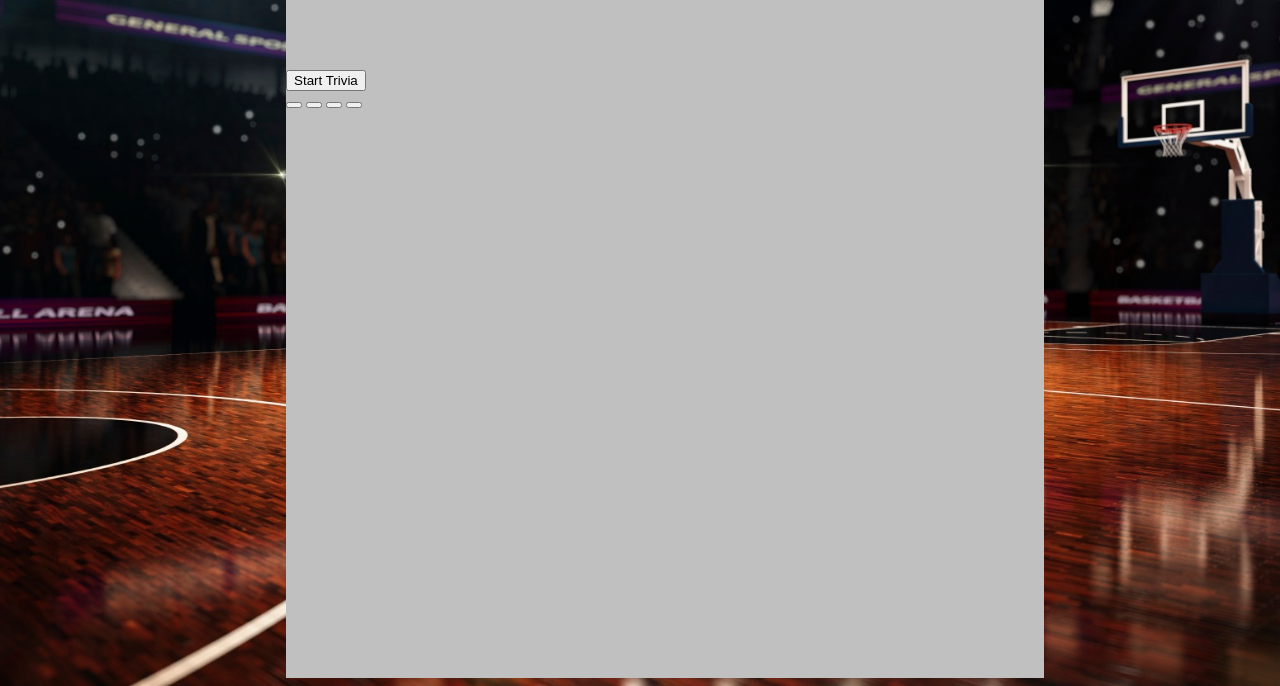
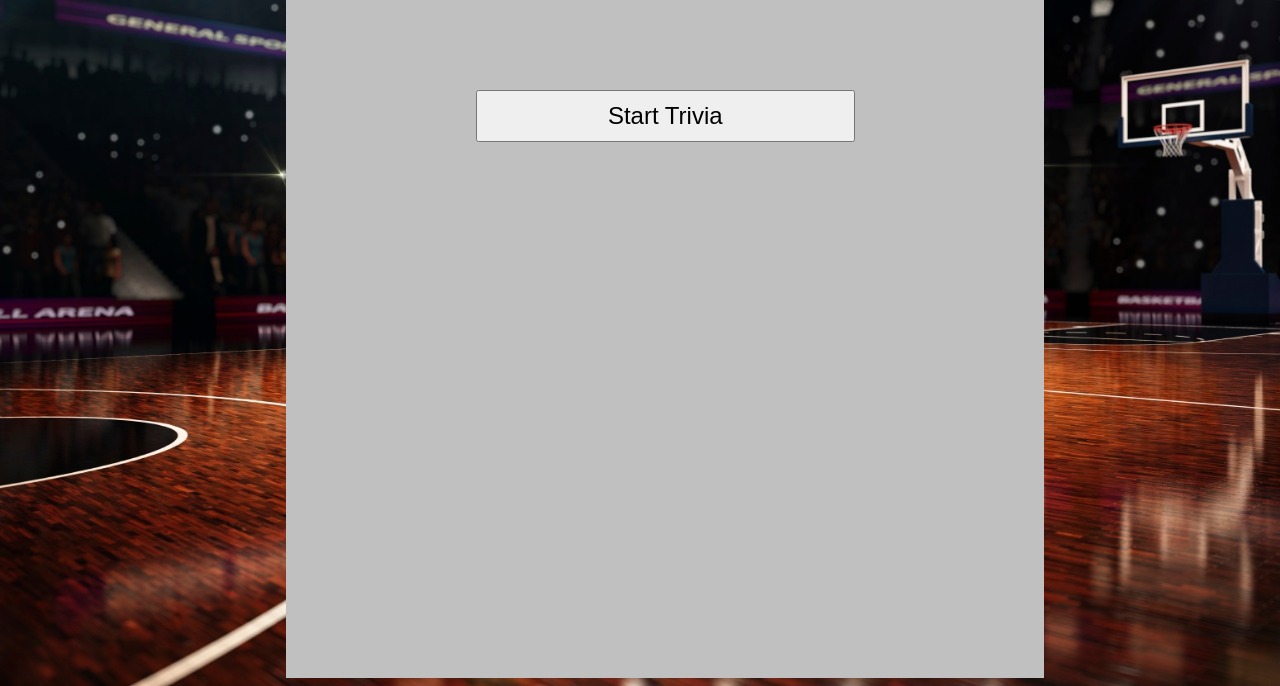
Before and after one commit to Victord90/TriviaGame, a plain HTML site: page index.html in a window 1280 px wide. Shown: the part 248-934 px from the top of the page. Drawn offline with nearby package versions, Linux system fonts and the light colour scheme.

Commit message:
added styling to the buttons

```diff
--- a/assets/css/style.css
+++ b/assets/css/style.css
@@ -24,3 +24,32 @@ body {
     color: blue;
     padding: 10px;
 }
+
+#starter {
+    margin-left: 25%;
+    margin-bottom: 15px;
+    position: relative;
+    text-align: center;
+    font-size: 24px;
+    color: black;
+    padding: 10px;
+    width: 50%;
+}
+
+#timer {
+    font-size: 36px;
+    color: blue;
+    padding: 10px;
+    text-align: center;
+}
+
+.answer {
+    margin-left: 25%;
+    margin-bottom: 15px;
+    position: relative;
+    text-align: center;
+    font-size: 24px;
+    color: black;
+    padding: 10px;
+    width: 50%;
+}
--- a/assets/javascript/app.js
+++ b/assets/javascript/app.js
@@ -115,10 +115,12 @@ $(".answer").on("click", function(){
 /////////////////////////Start the trivia///////////////////////////////
 
     function startTrivia(){
+        $(".choices").hide();
         $("#starter").text("Start Trivia");
         $("#starter").on("click", function(){
             $("#starter").hide();
             questionDisplay();
+            $(".choices").show();
             timer();
         })
         // timeUp();
```
Also changed, not shown: index.html (+1 -3 lines).
